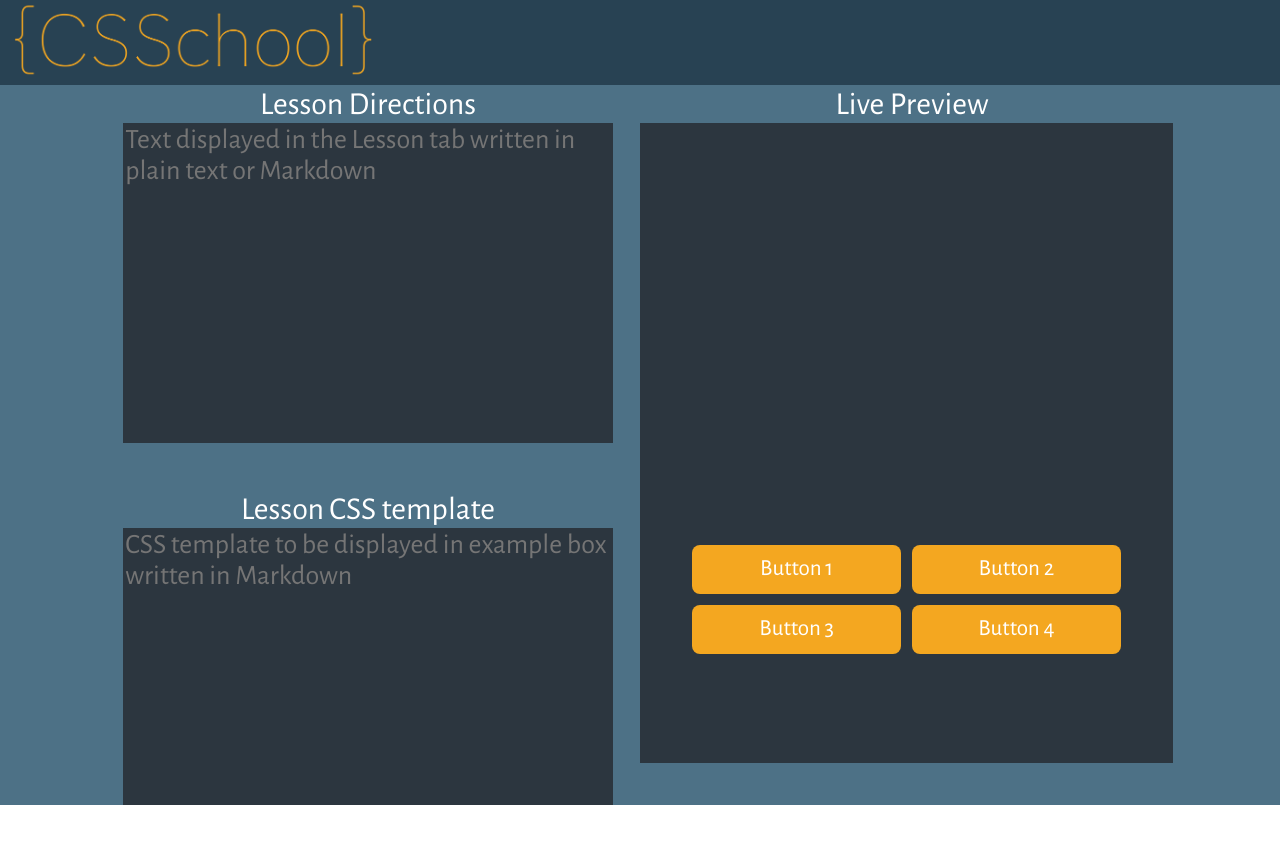
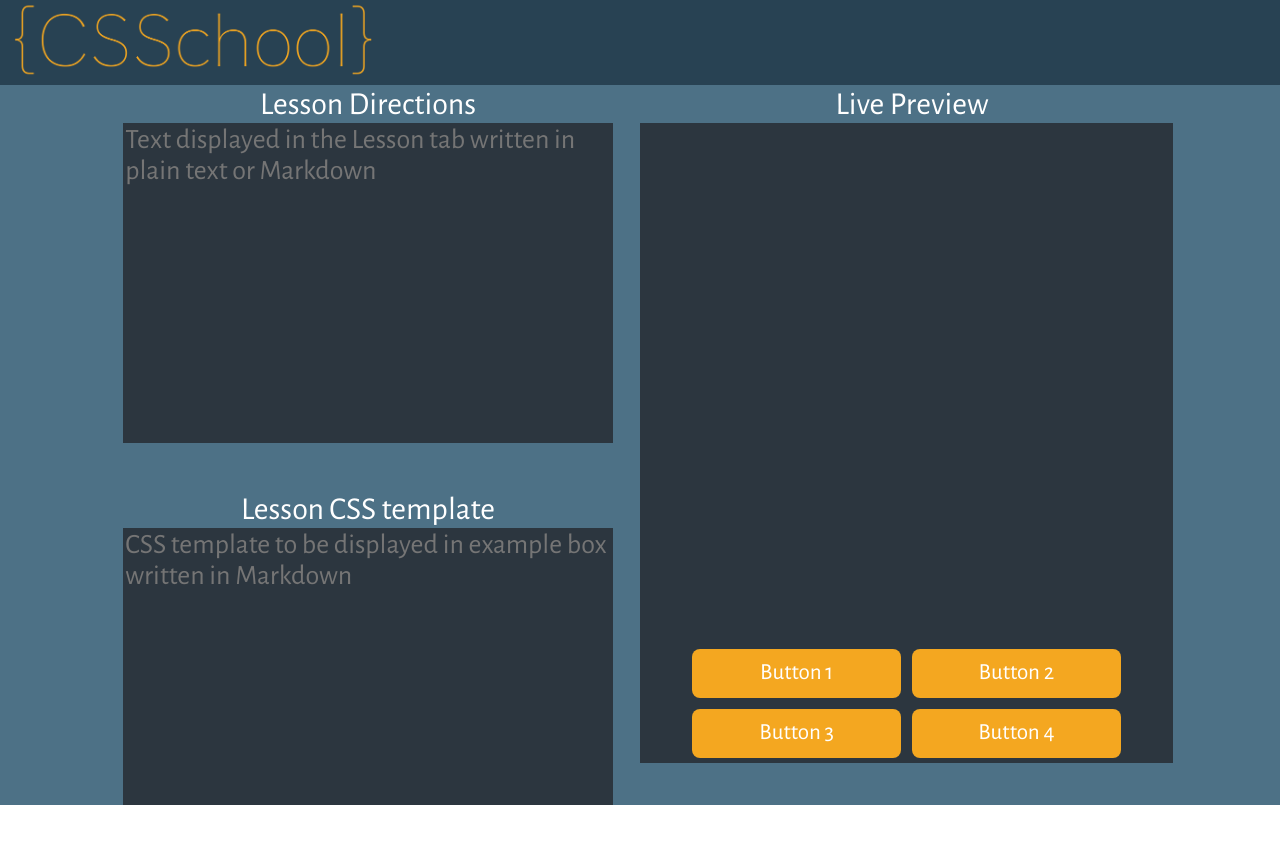
Before and after one commit to SpencerLindemuth/CSSchool-frontend, a React (Create React App) app: page /createlesson in a window 1280 px wide. Shown: the top 844 px of the page. Built offline with nearby package versions, Linux system fonts and the light colour scheme; no server answers.

Commit message:
Buttons stick to bottom

```diff
--- a/src/App.css
+++ b/src/App.css
@@ -262,6 +262,7 @@ button:hover{
 
 #testformbuttons{
   grid-area: b;
+  align-self: end;
 }
 @media only screen and (max-width: 1000px){
 
--- a/src/components/CreateLesson.js
+++ b/src/components/CreateLesson.js
@@ -220,7 +220,7 @@ export default class CreateLesson extends React.Component {
     render(){
         return(
             <div>
-                <Navbar />
+                <Navbar history={this.props.history}/>
                 <div className="formpagebody">
                     <div className="formwrapper">
                         <form id="createlessonform" onSubmit={this.formSubmit}>
```
